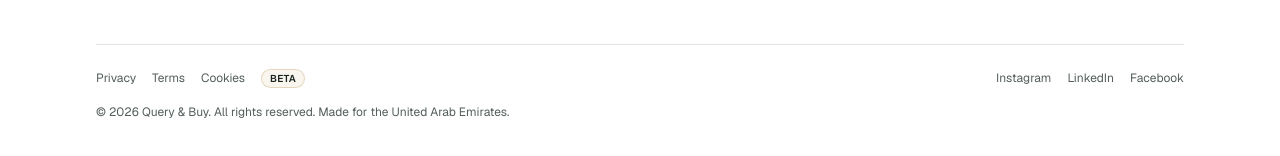
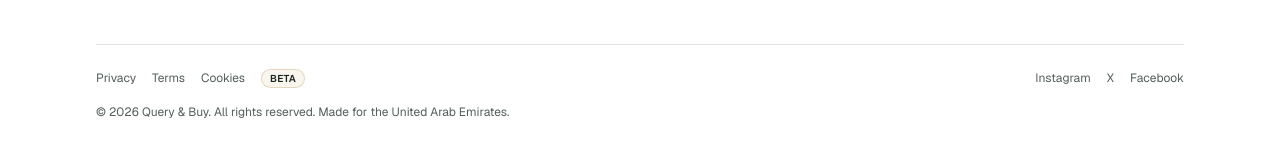
Before and after one commit to mariarojo100/query-and-buy, a Next.js app: page / in a window 1280 px wide. Shown: the part 2854-3010 px from the top of the page. Built offline with nearby package versions, Linux system fonts and the light colour scheme; no server answers; the database is empty.

Commit message:
Revert "Footer: real social links (Instagram/LinkedIn/Facebook), X → LinkedIn"
This reverts commit 93bfb6bd101a3719b99a79e58bd1c305f1cebf94.

```diff
--- a/components/layout/SiteFooter.tsx
+++ b/components/layout/SiteFooter.tsx
@@ -40,9 +40,9 @@ const COLUMNS: { title: string; links: { label: string; href: string }[] }[] = [
 ]
 
 const SOCIALS = [
-  { label: 'Instagram', href: 'https://www.instagram.com/queryandbuy' },
-  { label: 'LinkedIn', href: 'https://www.linkedin.com/company/queryandbuy' },
-  { label: 'Facebook', href: 'https://www.facebook.com/p/Query-Buy-61575742207635/' },
+  { label: 'Instagram', href: '#' },
+  { label: 'X', href: '#' },
+  { label: 'Facebook', href: '#' },
 ]
 
 const TRUST = [
@@ -115,8 +115,6 @@ export function SiteFooter() {
                   key={s.label}
                   href={s.href}
                   aria-label={s.label}
-                  target="_blank"
-                  rel="noopener noreferrer"
                   className="transition-colors hover:text-foreground"
                 >
                   {s.label}
```
